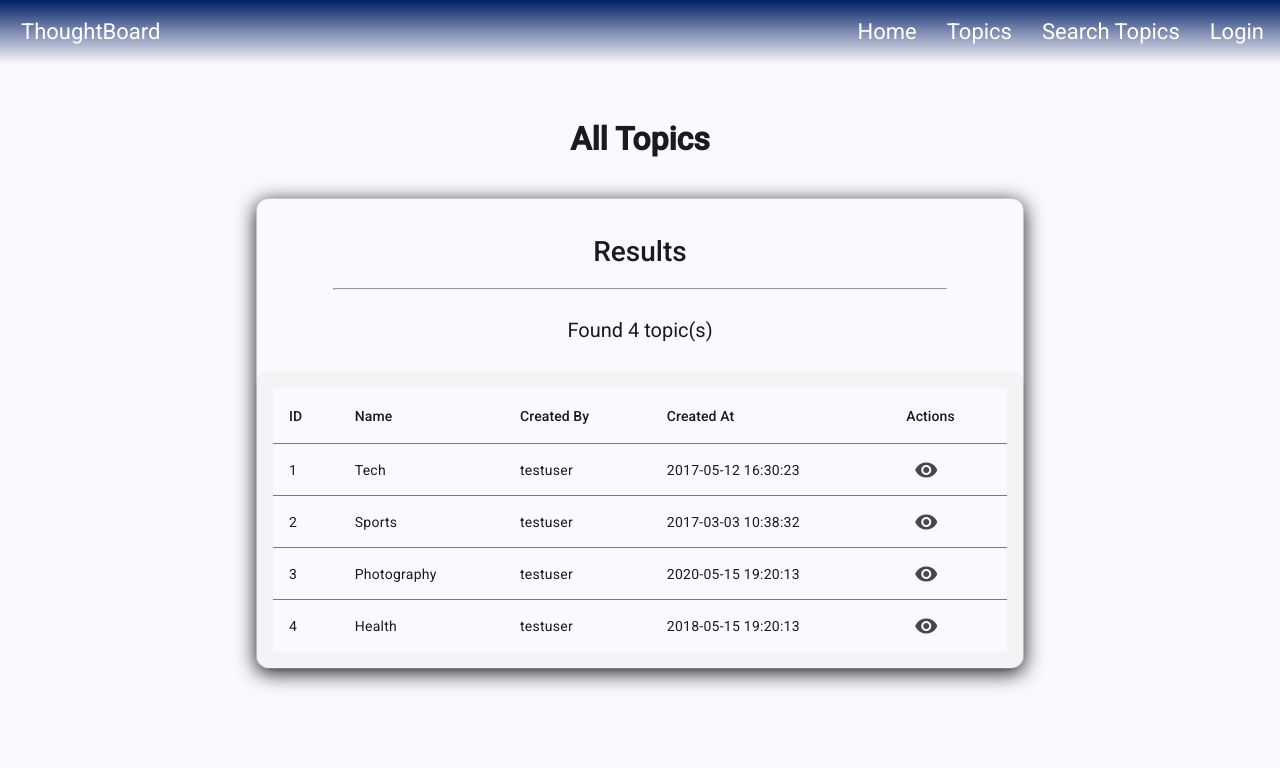
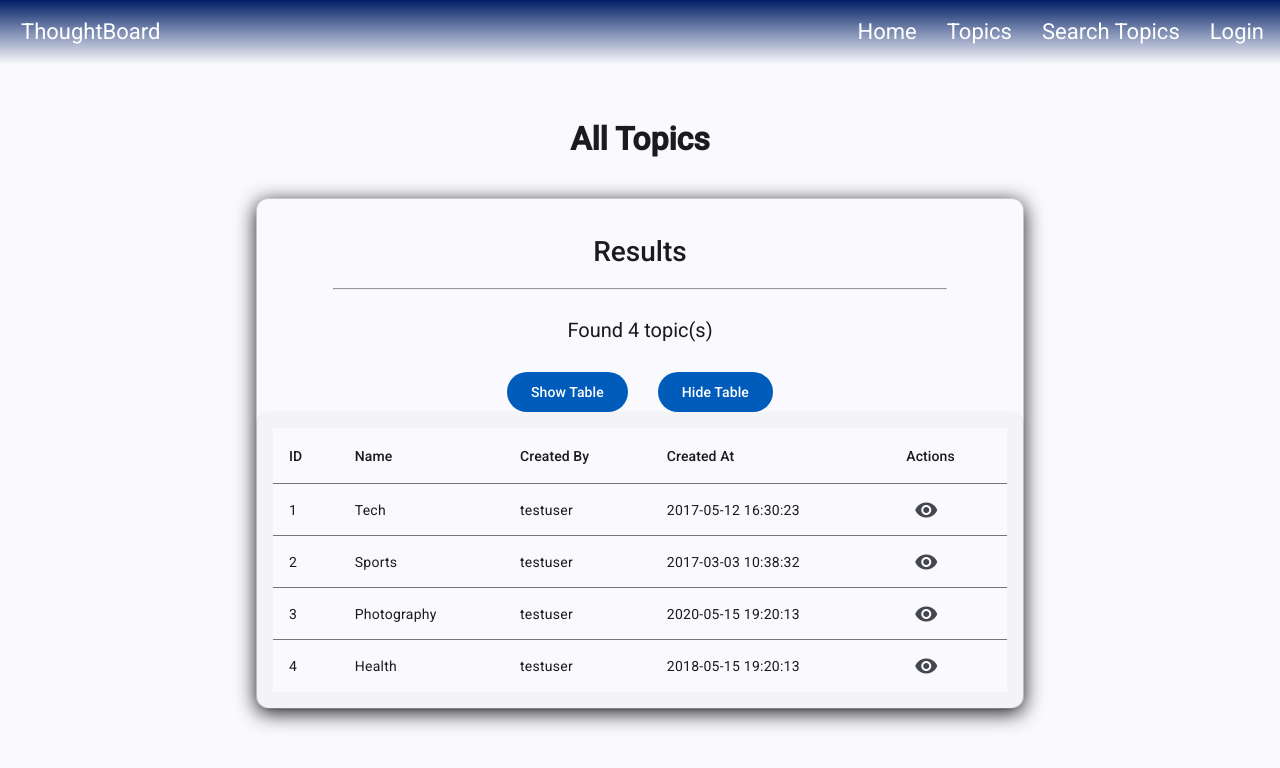
Before and after one commit to bkev03/thoughtboard, an Angular app: page /topics in a window 1280 px wide. Shown: the top 768 px of the page. Built offline with nearby package versions, Linux system fonts and the light colour scheme.

Commit message:
Add last changes

```diff
--- a/src/app/app.component.html
+++ b/src/app/app.component.html
@@ -1,6 +1,6 @@
 <mat-sidenav-container>
   <mat-sidenav #sidenav>
-    <app-menu [sidenav]="sidenav" [isLoggedIn]="isLoggedIn" [currentUser]="currentUser"></app-menu>
+    <app-menu (logoff)="logout()" [sidenav]="sidenav" [isLoggedIn]="isLoggedIn" [currentUser]="currentUser"></app-menu>
   </mat-sidenav>
   <mat-sidenav-content>
     <mat-toolbar>
--- a/src/app/app.component.ts
+++ b/src/app/app.component.ts
@@ -46,7 +46,7 @@ export class AppComponent implements OnInit {
     window.location.href = '/home'
   }
 
-  onToggleSidenav(sidenav: MatSidenav) {
+  onToggleSidenav(sidenav: MatSidenav): void {
     sidenav.toggle();
   }
 }
--- a/src/app/pages/home/home.component.scss
+++ b/src/app/pages/home/home.component.scss
@@ -2,7 +2,7 @@
     background-image: url("../../../../public/images/forum-background.png");
     background-repeat: no-repeat;
     background-size: cover;
-    background-position: 0 -450px;
+    background-attachment: fixed;
     height: 65vh;
 }
 
--- a/src/app/pages/topics/topics.component.html
+++ b/src/app/pages/topics/topics.component.html
@@ -11,9 +11,14 @@
       } @else {
         <p class="found-topics-number">Found {{allTopics.length}} topic(s)</p>
 
+        <div class="button-container">
+          <button mat-flat-button (click)="show = 'show'" [ngClass]="{'active': show === 'show'}">Show Table</button>
+          <button mat-flat-button (click)="show = 'hide'" [ngClass]="{'active': show === 'hide'}">Hide Table</button>
+        </div>
+
         <mat-card class="table-card">
           <mat-card-content class="table-content">
-            <table mat-table [dataSource]="allTopics" class="mat-elevation-z8 topic-table">
+            <table mat-table [ngClass]="show" [dataSource]="allTopics" class="mat-elevation-z8 topic-table">
               <ng-container matColumnDef="id">
                 <th mat-header-cell *matHeaderCellDef> ID </th>
                 <td mat-cell *matCellDef="let element"> {{element.id}} </td>
--- a/src/app/pages/topics/topics.component.scss
+++ b/src/app/pages/topics/topics.component.scss
@@ -46,6 +46,21 @@
     overflow-x: auto;
 }
 
+.show {
+
+}
+
+.hide {
+    display: none;
+}
+
+.button-container {
+    display: flex;
+    align-items: center;
+    justify-content: center;
+    gap: 30px;
+}
+
 @media (max-width: 1000px) {
     .results-card {
         width: 90%;
--- a/src/app/pages/topics/topics.component.ts
+++ b/src/app/pages/topics/topics.component.ts
@@ -7,11 +7,15 @@ import { TopicService } from '../../shared/services/topic.service';
 import { MatTable, MatTableModule } from '@angular/material/table';
 import { ReadableDatePipe } from '../../shared/pipes/date.pipe';
 import { FormsModule } from '@angular/forms';
-import { MatButtonModule } from '@angular/material/button';
+import { MatButton, MatButtonModule } from '@angular/material/button';
+import { CommonModule } from '@angular/common';
 
 @Component({
   selector: 'app-topics',
   imports: [
+    CommonModule,
+    MatButtonModule,
+    MatButton,
     MatIcon,
     MatIconModule,
     MatButtonModule,
@@ -29,6 +33,7 @@ import { MatButtonModule } from '@angular/material/button';
 export class TopicsComponent implements OnInit {
   allTopics: Topic[] = [];
   displayedColumns: string[] = ['id', 'name', 'createdBy', 'createdAt', 'actions']
+  show: 'show' | 'hide' = 'show';
 
   constructor(private topicService: TopicService) {}
 
--- a/src/app/shared/menu/menu.component.ts
+++ b/src/app/shared/menu/menu.component.ts
@@ -1,4 +1,4 @@
-import { Component, Input } from '@angular/core';
+import { Component, EventEmitter, Input, Output } from '@angular/core';
 import { RouterLink, RouterLinkActive } from '@angular/router';
 import { MatListModule } from '@angular/material/list';
 import { MatIconModule } from '@angular/material/icon';
@@ -21,17 +21,19 @@ export class MenuComponent {
   @Input() sidenav!: MatSidenav;
   @Input() isLoggedIn: boolean = false;
   @Input() currentUser?: User;
+  @Output() logoff: EventEmitter<boolean> = new EventEmitter();
 
   logout(): void {
-    localStorage.setItem('isLoggedIn', 'false');
-    this.isLoggedIn = false;
-    localStorage.removeItem('currentUser');
-    window.location.href = '/home'
+    this.onLogoff();
   }
 
-  closeSidenav() {
+  closeSidenav(): void {
     if (this.sidenav) {
       this.sidenav.close();
     }
   }
+
+  onLogoff(): void {
+    this.logoff.emit(true);
+  }
 }
```
